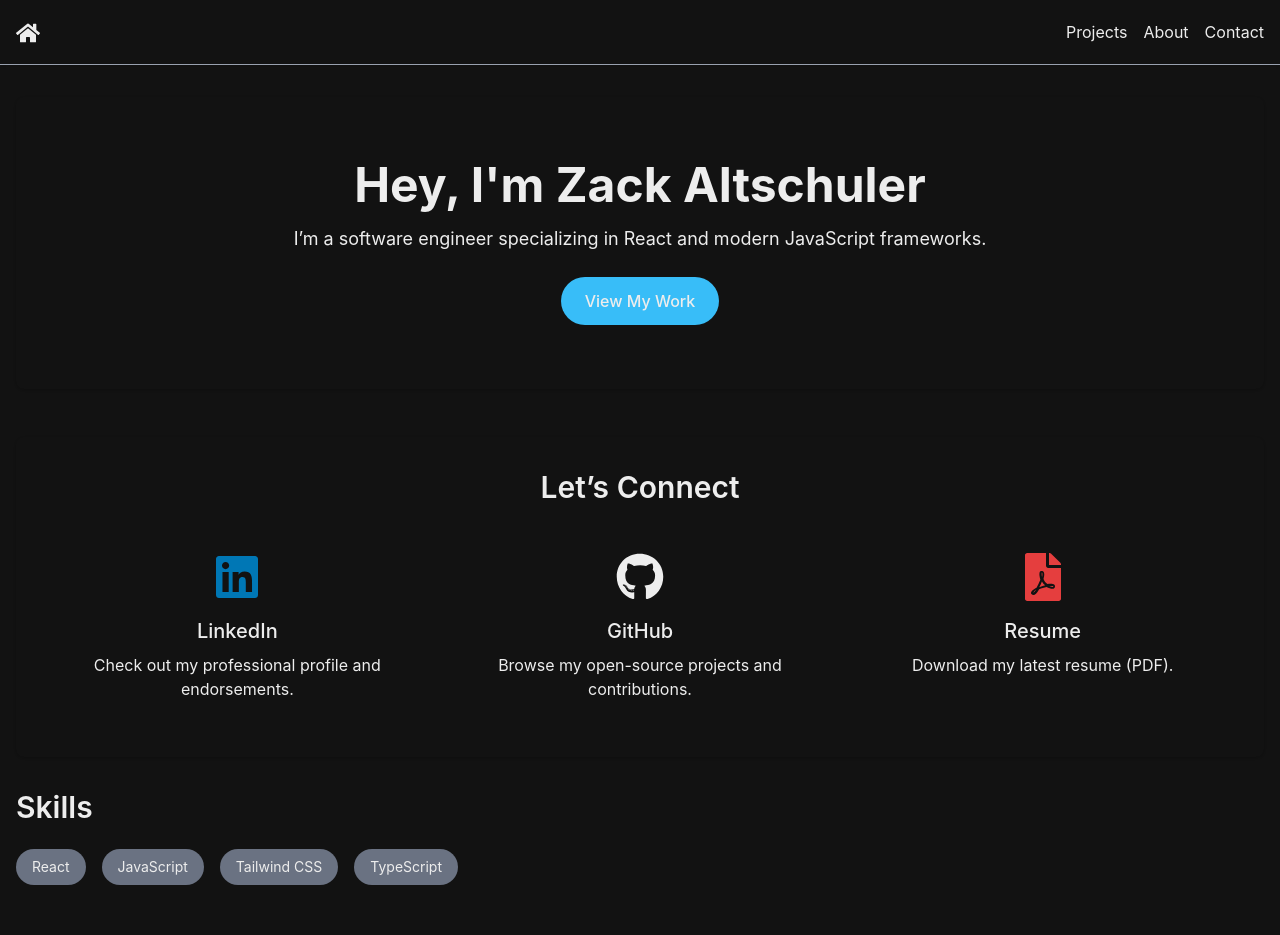
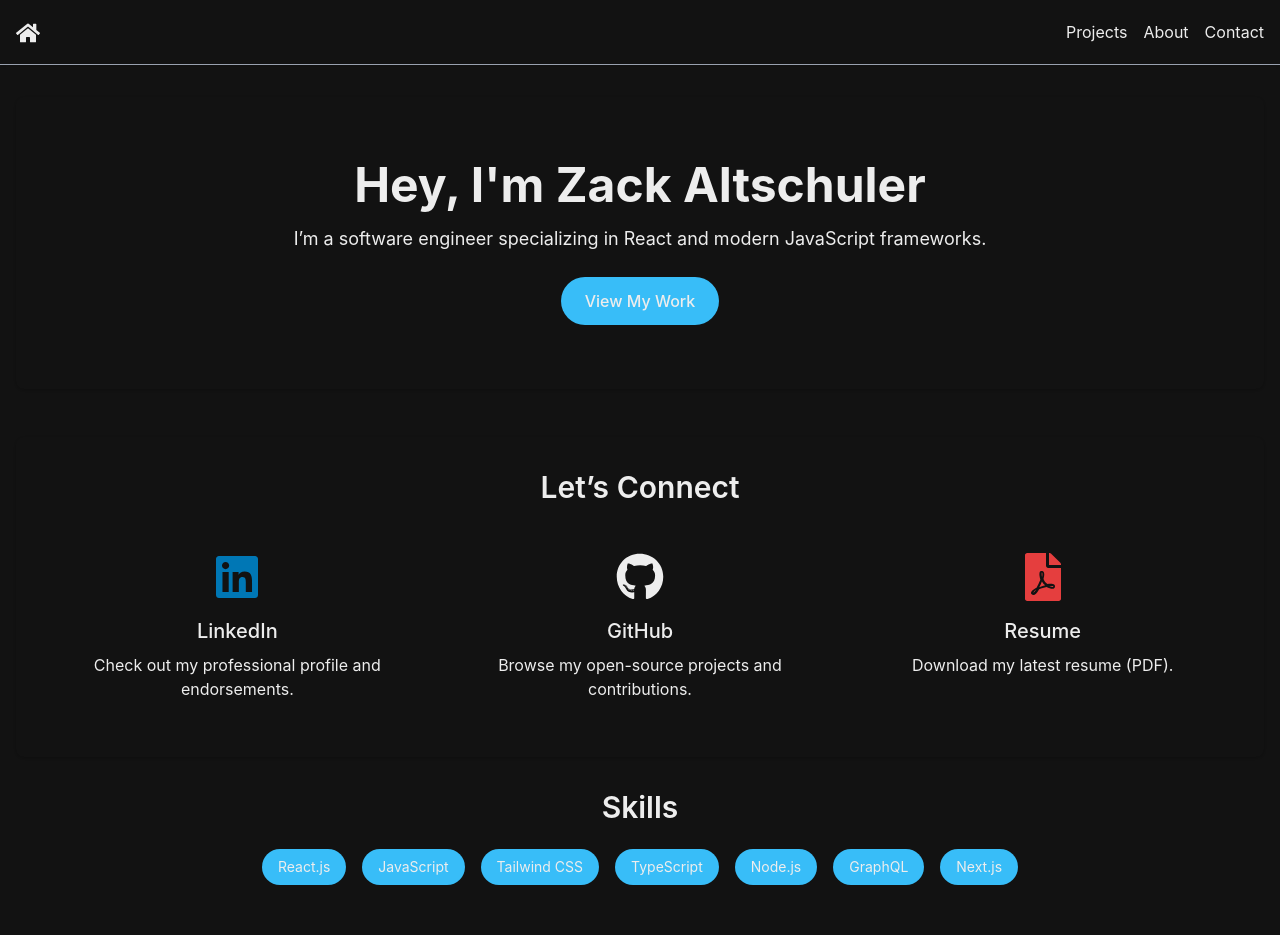
Before and after one commit to Altzack/Portfolio, a React (Vite) app: page / in a window 1280 px wide. Shown: the top 935 px of the page. Built offline with nearby package versions, Linux system fonts and the light colour scheme; the HTML template or start-up script is replaced by a standard one.

Commit message:
color change

```diff
--- a/src/pages/Home.jsx
+++ b/src/pages/Home.jsx
@@ -84,18 +84,26 @@ export default function Home() {
 
       {/* Skills Section */}
       <section>
-        <h2 className="text-3xl font-semibold text-text mb-6">Skills</h2>
-        <div className="flex flex-wrap gap-4">
-          {["React", "JavaScript", "Tailwind CSS", "TypeScript"].map(
-            (skill) => (
-              <span
-                key={skill}
-                className="bg-gray-500 px-4 py-2 rounded-full text-secondary text-sm"
-              >
-                {skill}
-              </span>
-            )
-          )}
+        <h2 className="text-3xl font-semibold text-text text-center mb-6">
+          Skills
+        </h2>
+        <div className="flex flex-wrap gap-4 align-items-center justify-center">
+          {[
+            "React.js",
+            "JavaScript",
+            "Tailwind CSS",
+            "TypeScript",
+            "Node.js",
+            "GraphQL",
+            "Next.js",
+          ].map((skill) => (
+            <span
+              key={skill}
+              className="bg-[#38BDF8] px-4 py-2 rounded-full text-secondary text-sm"
+            >
+              {skill}
+            </span>
+          ))}
         </div>
       </section>
     </>
```
